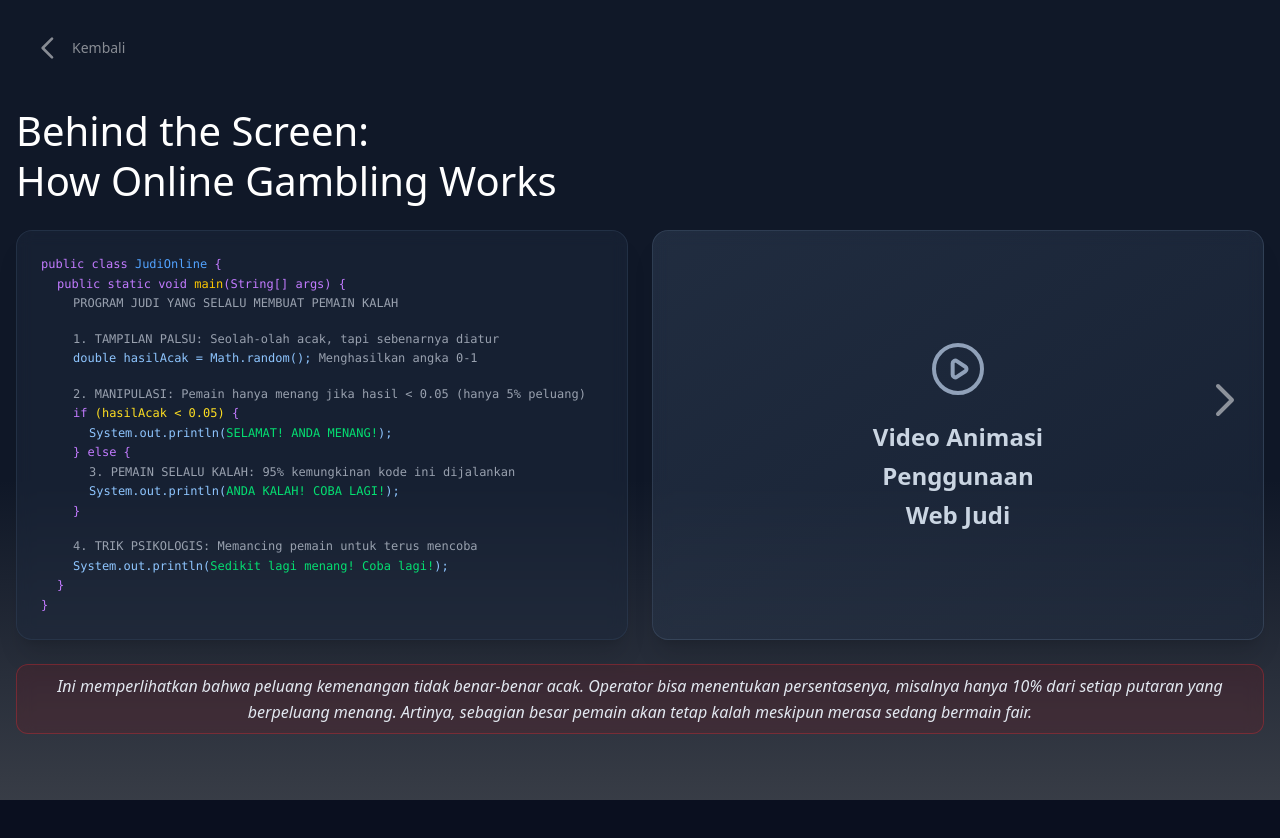
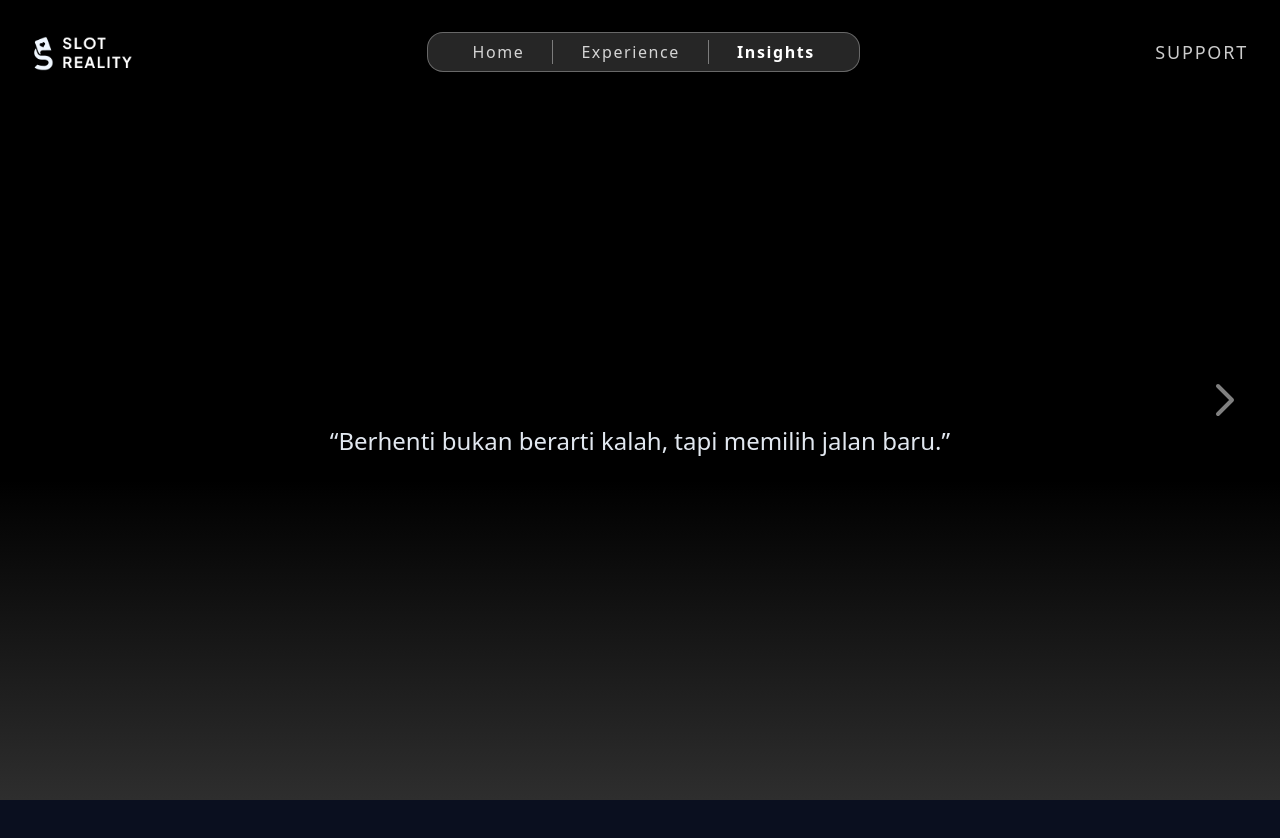
Before and after one commit to dzikrimr/SlotReality, a Next.js app: page /maps-aio in a window 1280 px wide. Both pictures are taken after a click on the button 1224 px from the left and 400 px from the top of the page. Shown: the top 838 px of the page. Built offline with nearby package versions, Linux system fonts and the light colour scheme.

Commit message:
refactor breakdown page

```diff
--- a/package.json
+++ b/package.json
@@ -9,11 +9,13 @@
     "lint": "eslint"
   },
   "dependencies": {
+    "framer-motion": "^12.23.22",
     "gsap": "^3.13.0",
     "lucide-react": "^0.544.0",
     "next": "15.5.4",
     "react": "19.1.0",
-    "react-dom": "19.1.0"
+    "react-dom": "19.1.0",
+    "react-player": "^3.3.3"
   },
   "devDependencies": {
     "@eslint/eslintrc": "^3",
--- a/src/app/breakdown/page.tsx
+++ b/src/app/breakdown/page.tsx
@@ -1,52 +1,121 @@
-import React from 'react';
+"use client";
+
+import React, { useState } from "react";
+import { useRouter } from "next/navigation";
+import Navbar from "@/components/Navbar";
+import { motion, AnimatePresence } from "framer-motion";
 
 export default function Breakdown() {
+  const [showMessage, setShowMessage] = useState(false);
+  const [isExiting, setIsExiting] = useState(false);
+  const router = useRouter();
+
+  const handleArrowClick = () => {
+    if (!showMessage) {
+      setShowMessage(true);
+    } else {
+      setIsExiting(true);
+      setTimeout(() => {
+        router.push("/help");
+      }, 500); // durasi exit animation
+    }
+  };
+
   return (
-    <div className="relative min-h-screen text-white flex flex-col items-center justify-center px-4">
+    <AnimatePresence mode="wait">
+      {!isExiting && (
+        <motion.div
+          key="breakdown-page"
+          initial={{ opacity: 0 }}
+          animate={{ opacity: 1 }}
+          exit={{ opacity: 0 }}
+          transition={{ duration: 0.5 }}
+          className="relative min-h-screen text-white flex flex-col items-center justify-center px-4 bg-black"
+        >
+          <Navbar />
+
+          {/* Gradient bawah */}
           <div className="absolute bottom-0 left-0 w-full h-80 bg-gradient-to-t from-[#737373]/40 to-transparent pointer-events-none"></div>
 
           <div className="relative max-w-7xl mx-auto py-16 md:py-4 z-10">
+            <AnimatePresence mode="wait">
+              {!showMessage ? (
+                <motion.div
+                  key="initial"
+                  initial={{ opacity: 0, y: 20 }}
+                  animate={{ opacity: 1, y: 0 }}
+                  exit={{ opacity: 0, y: -20 }}
+                  transition={{ duration: 0.5 }}
+                >
                   <h1 className="text-left font-medium leading-tight mb-4 md:mb-6 mt-10 text-[2rem] md:text-[clamp(2.5rem,5vw,2rem)]">
                     Behind the Screen:<br />
-          How Online Gambling Works<br />
+                    How Online Gambling Works
                   </h1>
 
                   <div className="grid md:grid-cols-2 gap-6 mb-2">
+                    {/* Kode Palsu */}
                     <div className="bg-slate-800/50 backdrop-blur-sm rounded-2xl border border-slate-700/50 shadow-xl p-6">
                       <div className="font-mono text-xs leading-relaxed">
-              <div className="text-purple-400">public class <span className="text-blue-400">JudiOnline</span> {'{'}</div>
-              <div className="ml-4 text-purple-400">public static void <span className="text-yellow-400">main</span>(String[] args) {'{'}</div>
+                        <div className="text-purple-400">
+                          public class <span className="text-blue-400">JudiOnline</span> {"{"}
+                        </div>
+                        <div className="ml-4 text-purple-400">
+                          public static void <span className="text-yellow-400">main</span>(String[] args) {"{"}
+                        </div>
                         <div className="ml-8 text-gray-400">PROGRAM JUDI YANG SELALU MEMBUAT PEMAIN KALAH</div>
-              <div className="ml-8 mt-4 text-gray-400">1. TAMPILAN PALSU: Seolah-olah acak, tapi sebenarnya diatur</div>
-              <div className="ml-8 text-blue-300">double hasilAcak = Math.random(); <span className="text-gray-400">Menghasilkan angka 0-1</span></div>
-              <div className="ml-8 mt-4 text-gray-400">2. MANIPULASI: Pemain hanya menang jika hasil &lt; 0.05 (hanya 5% peluang)</div>
-              <div className="ml-8 text-purple-400">if <span className="text-yellow-300">(hasilAcak &lt; 0.05)</span> {'{'}</div>
-              <div className="ml-12 text-blue-300">System.out.println(<span className="text-green-400">SELAMAT! ANDA MENANG!</span>);</div>
-              <div className="ml-8 text-purple-400">{'}'} else {'{'}</div>
-              <div className="ml-12 text-gray-400">3. PEMAIN SELALU KALAH: 95% kemungkinan kode ini dijalankan</div>
-              <div className="ml-12 text-blue-300">System.out.println(<span className="text-green-400">ANDA KALAH! COBA LAGI!</span>);</div>
-              <div className="ml-8 text-purple-400">{'}'}</div>
+                        <div className="ml-8 mt-4 text-gray-400">
+                          1. TAMPILAN PALSU: Seolah-olah acak, tapi sebenarnya diatur
+                        </div>
+                        <div className="ml-8 text-blue-300">
+                          double hasilAcak = Math.random(); <span className="text-gray-400">Menghasilkan angka 0-1</span>
+                        </div>
+                        <div className="ml-8 mt-4 text-gray-400">
+                          2. MANIPULASI: Pemain hanya menang jika hasil &lt; 0.05 (5% peluang)
+                        </div>
+                        <div className="ml-8 text-purple-400">
+                          if <span className="text-yellow-300">(hasilAcak &lt; 0.05)</span> {"{"}
+                        </div>
+                        <div className="ml-12 text-blue-300">
+                          System.out.println(<span className="text-green-400">SELAMAT! ANDA MENANG!</span>);
+                        </div>
+                        <div className="ml-8 text-purple-400">{"}"} else {"{"}</div>
+                        <div className="ml-12 text-gray-400">
+                          3. PEMAIN SELALU KALAH: 95% kemungkinan kode ini dijalankan
+                        </div>
+                        <div className="ml-12 text-blue-300">
+                          System.out.println(<span className="text-green-400">ANDA KALAH! COBA LAGI!</span>);
+                        </div>
+                        <div className="ml-8 text-purple-400">{"}"}</div>
                         <div className="ml-8 mt-4 text-gray-400">4. TRIK PSIKOLOGIS: Memancing pemain untuk terus mencoba</div>
-              <div className="ml-8 text-blue-300">System.out.println(<span className="text-green-400">Sedikit lagi menang! Coba lagi!</span>);</div>
-              <div className="ml-4 text-purple-400">{'}'}</div>
-              <div className="text-purple-400">{'}'}</div>
+                        <div className="ml-8 text-blue-300">
+                          System.out.println(<span className="text-green-400">Sedikit lagi menang! Coba lagi!</span>);
+                        </div>
+                        <div className="ml-4 text-purple-400">{"}"}</div>
+                        <div className="text-purple-400">{"}"}</div>
                       </div>
                     </div>
 
+                    {/* Video Lokal dengan Subtitle */}
                     <div className="bg-gradient-to-br from-slate-700/50 to-slate-800/50 backdrop-blur-sm rounded-2xl border border-slate-600/50 shadow-xl flex items-center justify-center p-2">
-            <div className="text-center">
-              <div className="mb-4">
-                <svg className="w-16 h-16 mx-auto text-slate-400" fill="none" stroke="currentColor" viewBox="0 0 24 24">
-                  <path strokeLinecap="round" strokeLinejoin="round" strokeWidth={1.5} d="M14.752 11.168l-3.197-2.132A1 1 0 0010 9.87v4.263a1 1 0 001.555.832l3.197-2.132a1 1 0 000-1.664z" />
-                  <path strokeLinecap="round" strokeLinejoin="round" strokeWidth={1.5} d="M21 12a9 9 0 11-18 0 9 9 0 0118 0z" />
-                </svg>
-              </div>
-              <h3 className="text-xl md:text-2xl font-semibold text-slate-300 leading-relaxed">
-                Video Animasi<br />
-                Penggunaan<br />
-                Web Judi
-              </h3>
-            </div>
+                      <video
+                        src="/videos/judi.mp4"
+                        autoPlay
+                        muted
+                        playsInline
+                        loop
+                        controls
+                        controlsList="nodownload noremoteplayback noplaybackrate nofullscreen"
+                        disablePictureInPicture
+                        className="rounded-xl w-full h-full object-contain"
+                      >
+                        <track
+                          src="/subs/sample.vtt"
+                          kind="subtitles"
+                          srcLang="id"
+                          label="Bahasa Indonesia"
+                          default
+                        />
+                      </video>
                     </div>
                   </div>
 
@@ -57,13 +126,35 @@ export default function Breakdown() {
                       meskipun merasa sedang bermain fair.
                     </p>
                   </div>
+                </motion.div>
+              ) : (
+                <motion.div
+                  key="message"
+                  initial={{ opacity: 0, y: 20 }}
+                  animate={{ opacity: 1, y: 0 }}
+                  exit={{ opacity: 0, y: -20 }}
+                  transition={{ duration: 0.5 }}
+                  className="flex flex-col items-center justify-center h-full text-center mt-20"
+                >
+                  <h2 className="text-xl md:text-2xl font-regular text-slate-200 leading-relaxed">
+                    “Berhenti bukan berarti kalah, tapi memilih jalan baru.”
+                  </h2>
+                </motion.div>
+              )}
+            </AnimatePresence>
           </div>
 
-      <button className="fixed right-8 top-1/2 -translate-y-1/2 text-white/50 hover:text-white transition-colors z-20">
+          {/* Tombol panah */}
+          <button
+            onClick={handleArrowClick}
+            className="fixed right-8 top-1/2 -translate-y-1/2 text-white/50 hover:text-white transition-colors z-20"
+          >
             <svg className="w-12 h-12" fill="none" stroke="currentColor" viewBox="0 0 24 24">
               <path strokeLinecap="round" strokeLinejoin="round" strokeWidth={2} d="M9 5l7 7-7 7" />
             </svg>
           </button>
-    </div>
+        </motion.div>
+      )}
+    </AnimatePresence>
   );
 }
--- a/src/app/endings/page.tsx
+++ b/src/app/endings/page.tsx
@@ -4,6 +4,7 @@ import React, { useEffect, useRef } from "react";
 import { useRouter } from "next/navigation";
 import { gsap } from "gsap";
 import { ScrollTrigger } from "gsap/ScrollTrigger";
+import Navbar from "@/components/Navbar";
 
 if (typeof window !== "undefined") {
   gsap.registerPlugin(ScrollTrigger);
@@ -57,6 +58,7 @@ export default function EndingPage({ type, onReturnChoice }: EndingPageProps) {
       ref={containerRef}
       className="min-h-screen flex flex-col items-center justify-center bg-gray-900 relative overflow-hidden"
     >
+      <Navbar />
       <section className="w-full max-w-4xl mx-auto text-center px-4">
         <div className="max-w-[600px] mx-auto mb-8">
           <h1 className="text-5xl font-bold mb-8">
--- a/src/app/globals.css
+++ b/src/app/globals.css
@@ -8,7 +8,6 @@
 @theme inline {
   --color-background: var(--background);
   --color-foreground: var(--foreground);
-  --font-sans: var(--font-plus-jakarta-sans);
 }
 
 @media (prefers-color-scheme: dark) {
--- a/src/app/impact/page.tsx
+++ b/src/app/impact/page.tsx
@@ -116,7 +116,7 @@ export default function Impact() {
   return (
     <div
       ref={sectionRef}
-      className="relative w-full h-screen overflow-hidden bg-[#0a0e1a]"
+      className="relative w-full h-screen overflow-hidden bg-[##0A0F1F]"
     >
       <div className="absolute bottom-0 left-0 w-full h-80 bg-gradient-to-t from-[#737373]/20 to-transparent backdrop-blur-[2px] z-1"></div>
 
--- a/src/app/maps/maps-wrapper.tsx
+++ b/src/app/maps/maps-wrapper.tsx
@@ -117,26 +117,6 @@ export default function MapsBreakdownWrapper() {
       {showBreakdown && (
         <div className="breakdown-container fixed inset-0 z-50 bg-gray-900 overflow-y-auto">
           <Breakdown />
-
-          <button
-            onClick={handleCloseBreakdown}
-            className="fixed left-8 top-8 text-white/50 hover:text-white transition-colors z-50 flex items-center gap-2"
-          >
-            <svg
-              className="w-8 h-8"
-              fill="none"
-              stroke="currentColor"
-              viewBox="0 0 24 24"
-            >
-              <path
-                strokeLinecap="round"
-                strokeLinejoin="round"
-                strokeWidth={2}
-                d="M15 19l-7-7 7-7"
-              />
-            </svg>
-            <span className="text-sm">Kembali</span>
-          </button>
         </div>
       )}
     </div>
--- a/src/app/maps/page.tsx
+++ b/src/app/maps/page.tsx
@@ -166,7 +166,7 @@ export default function IndonesiaMap() {
     className="relative min-h-screen bg-[#0A0F1F] flex items-center justify-center p-8"
     onMouseMove={handleMouseMove}
   >
-    <div className="absolute bottom-0 left-0 w-full h-80 bg-gradient-to-t from-[#737373]/40 to-transparent"></div>
+    <div className="absolute bottom-0 left-0 w-full h-80 bg-[#0A0F1F]"></div>
     <div className="w-full max-w-7xl">
       <div className="flex flex-col lg:flex-row items-start justify-between gap-8 h-full">
         <div className="text-white lg:w-1/4 relative h-[36rem] flex flex-col justify-end">
@@ -193,7 +193,7 @@ export default function IndonesiaMap() {
               </svg>
             </button>
 
-            <div className="bg-[#0A0F1F] backdrop-blur shadow text-lg text-white flex items-center justify-center h-10 rounded-md px-4">
+            <div className="bg-[#D9D9D9] opacity-80 backdrop-blur shadow text-lg text-[#0A0F1F] flex items-center justify-center h-10 rounded-md px-4">
               Source from Google Trend
             </div>
           </div>
--- a/src/app/simulation/page.tsx
+++ b/src/app/simulation/page.tsx
@@ -2,6 +2,7 @@
 
 import React, { useState, useEffect } from "react";
 import EndingPage from "../endings/page";
+import Navbar from "@/components/Navbar";
 
 const ICONS = [
   "/icons/simulation/apple.png",
@@ -378,7 +379,7 @@ export default function Simulation() {
       `}</style>
 
       {winMessage && (
-        <div className="fixed top-0 left-0 right-0 z-50 flex justify-center pt-4">
+        <div className="fixed top-30 left-0 right-0 z-50 flex justify-center pt-4">
           <div
             className={`px-6 py-3 rounded-lg font-bold text-lg shadow-lg ${
               glowType === "win"
--- a/src/components/Navbar.tsx
+++ b/src/components/Navbar.tsx
@@ -1,15 +1,17 @@
 "use client";
 
 import Image from "next/image";
-import { useState } from "react";
+import { useState, useEffect } from "react";
 import { Menu, X } from "lucide-react";
+import { useRouter, usePathname } from "next/navigation";
 
-interface NavbarProps {
-  smoothScrollTo?: (target: string) => void;
-}
+const Navbar: React.FC = () => {
+  const [isOpen, setIsOpen] = useState(false);
+  const router = useRouter();
+  const pathname = usePathname(); // Ambil path saat ini
 
-const Navbar: React.FC<NavbarProps> = ({ smoothScrollTo }) => {
-  const [isOpen, setIsOpen] = useState(false);
+  // Fungsi untuk cek apakah menu aktif
+  const isActive = (path: string) => pathname === path;
 
   return (
     <div className="fixed top-8 left-8 right-8 z-20">
@@ -30,22 +32,28 @@ const Navbar: React.FC<NavbarProps> = ({ smoothScrollTo }) => {
         {/* Desktop Navigation */}
         <div className="hidden md:flex items-center bg-white/15 backdrop-blur-lg rounded-2xl border border-white/30 shadow-2xl h-10 px-4 md:px-6">
           <button
-            className="text-white hover:text-purple-300 transition-all duration-300 font-bold tracking-widest cursor-pointer py-3 px-5 text-base"
-            onClick={() => smoothScrollTo?.("top")}
+            className={`${
+              isActive("/") ? "font-bold" : "font-medium text-white/80"
+            } text-white hover:text-purple-300 transition-all duration-300 tracking-widest cursor-pointer py-3 px-5 text-base`}
+            onClick={() => router.push("/")}
           >
             Home
           </button>
           <div className="h-6 w-px bg-white/40 mx-2"></div>
           <button
-            className="text-white/80 hover:text-purple-300 transition-all duration-300 font-bold tracking-widest cursor-pointer py-3 px-5 text-base"
-            onClick={() => smoothScrollTo?.("50%")}
+            className={`${
+              isActive("/simulation") ? "font-bold" : "font-medium text-white/80"
+            } text-white hover:text-purple-300 transition-all duration-300 tracking-widest cursor-pointer py-3 px-5 text-base`}
+            onClick={() => router.push("/simulation")}
           >
             Experience
           </button>
           <div className="h-6 w-px bg-white/40 mx-2"></div>
           <button
-            className="text-white/80 hover:text-purple-300 transition-all duration-300 font-bold tracking-widest cursor-pointer py-3 px-5 text-base"
-            onClick={() => smoothScrollTo?.("bottom")}
+            className={`${
+              isActive("/maps-aio") ? "font-bold" : "font-medium text-white/80"
+            } text-white hover:text-purple-300 transition-all duration-300 tracking-widest cursor-pointer py-3 px-5 text-base`}
+            onClick={() => router.push("/maps-aio")}
           >
             Insights
           </button>
@@ -54,8 +62,10 @@ const Navbar: React.FC<NavbarProps> = ({ smoothScrollTo }) => {
         {/* Support (Desktop only) */}
         <div className="hidden md:block flex-shrink-0">
           <button
-            className="text-white font-extrabold text-lg hover:text-purple-300 transition-all duration-300 tracking-widest cursor-pointer"
-            onClick={() => console.log("Support clicked")}
+            className={`${
+              isActive("/help") ? "font-bold" : "font-medium text-white/80"
+            } text-white font-bold text-lg hover:text-purple-300 transition-all duration-300 tracking-widest cursor-pointer`}
+            onClick={() => router.push("/help")}
           >
             SUPPORT
           </button>
@@ -76,9 +86,11 @@ const Navbar: React.FC<NavbarProps> = ({ smoothScrollTo }) => {
       {isOpen && (
         <div className="fixed inset-0 z-30 bg-[#0A0F1F]/85 flex flex-col justify-center items-center space-y-6">
           <button
-            className="text-white text-2xl font-bold tracking-widest hover:text-purple-300 transition"
+            className={`${
+              isActive("/") ? "font-bold" : "font-medium"
+            } text-white text-2xl tracking-widest hover:text-purple-300 transition`}
             onClick={() => {
-              smoothScrollTo?.("top");
+              router.push("/");
               setIsOpen(false);
             }}
           >
@@ -87,9 +99,11 @@ const Navbar: React.FC<NavbarProps> = ({ smoothScrollTo }) => {
           <div className="h-px w-40 bg-white/40"></div>
 
           <button
-            className="text-white text-2xl font-bold tracking-widest hover:text-purple-300 transition"
+            className={`${
+              isActive("/simulation") ? "font-bold" : "font-medium"
+            } text-white text-2xl tracking-widest hover:text-purple-300 transition`}
             onClick={() => {
-              smoothScrollTo?.("50%");
+              router.push("/simulation");
               setIsOpen(false);
             }}
           >
@@ -98,9 +112,11 @@ const Navbar: React.FC<NavbarProps> = ({ smoothScrollTo }) => {
           <div className="h-px w-40 bg-white/40"></div>
 
           <button
-            className="text-white text-2xl font-bold tracking-widest hover:text-purple-300 transition"
+            className={`${
+              isActive("/maps-aio") ? "font-bold" : "font-medium"
+            } text-white text-2xl tracking-widest hover:text-purple-300 transition`}
             onClick={() => {
-              smoothScrollTo?.("bottom");
+              router.push("/maps-aio");
               setIsOpen(false);
             }}
           >
@@ -109,9 +125,11 @@ const Navbar: React.FC<NavbarProps> = ({ smoothScrollTo }) => {
           <div className="h-px w-40 bg-white/40"></div>
 
           <button
-            className="text-white text-2xl font-extrabold tracking-widest hover:text-purple-300 transition"
+            className={`${
+              isActive("/help") ? "font-bold" : "font-medium"
+            } text-white text-2xl tracking-widest hover:text-purple-300 transition`}
             onClick={() => {
-              console.log("Support clicked");
+              router.push("/help");
               setIsOpen(false);
             }}
           >
```
Also changed, not shown: src/app/help/page.tsx (+17 -4 lines), src/app/layout.tsx (indentation only), 2 other files (tests, documents, lock files or other folders). Lines whose indentation alone changed are shown as unchanged.
